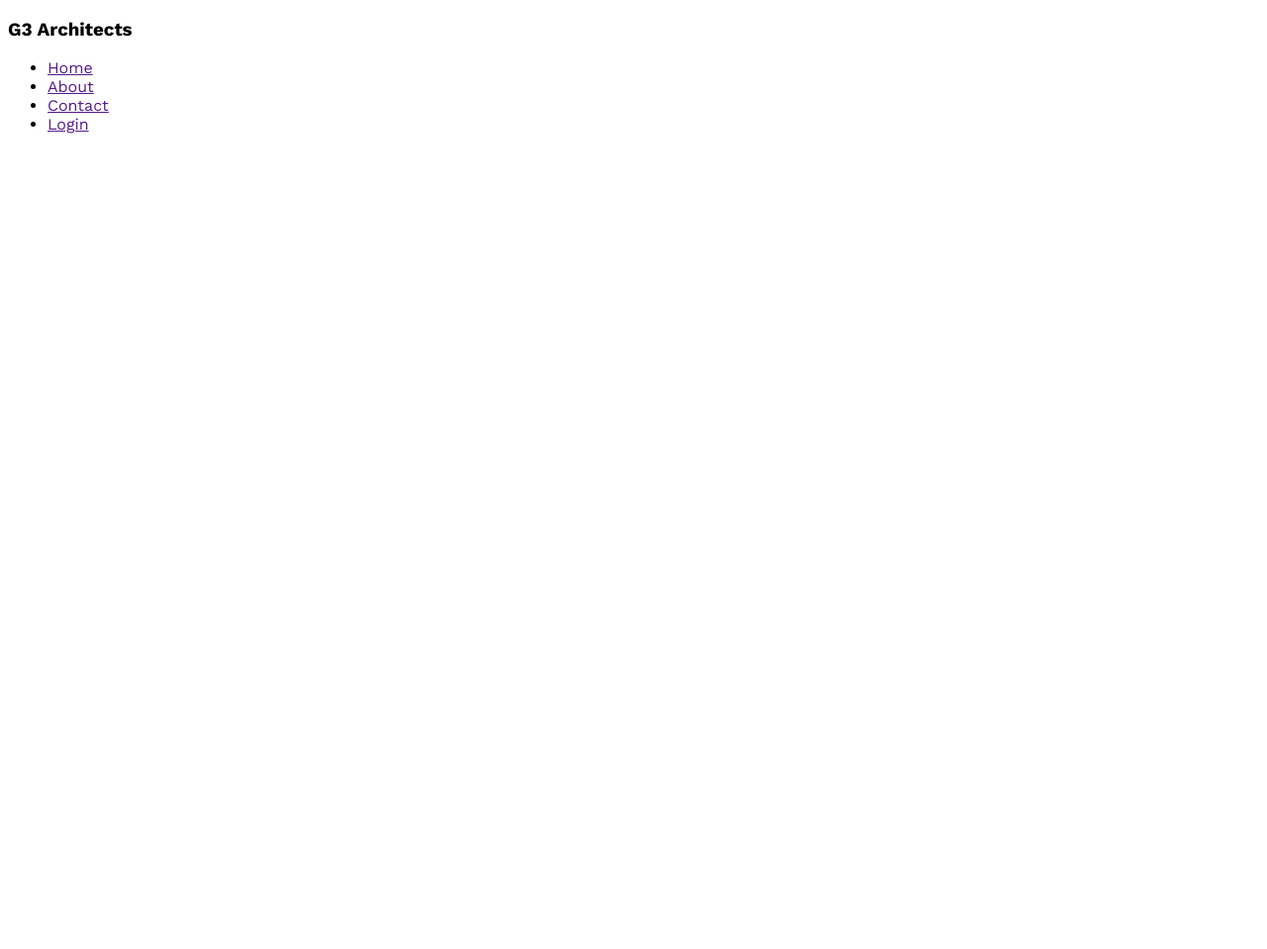
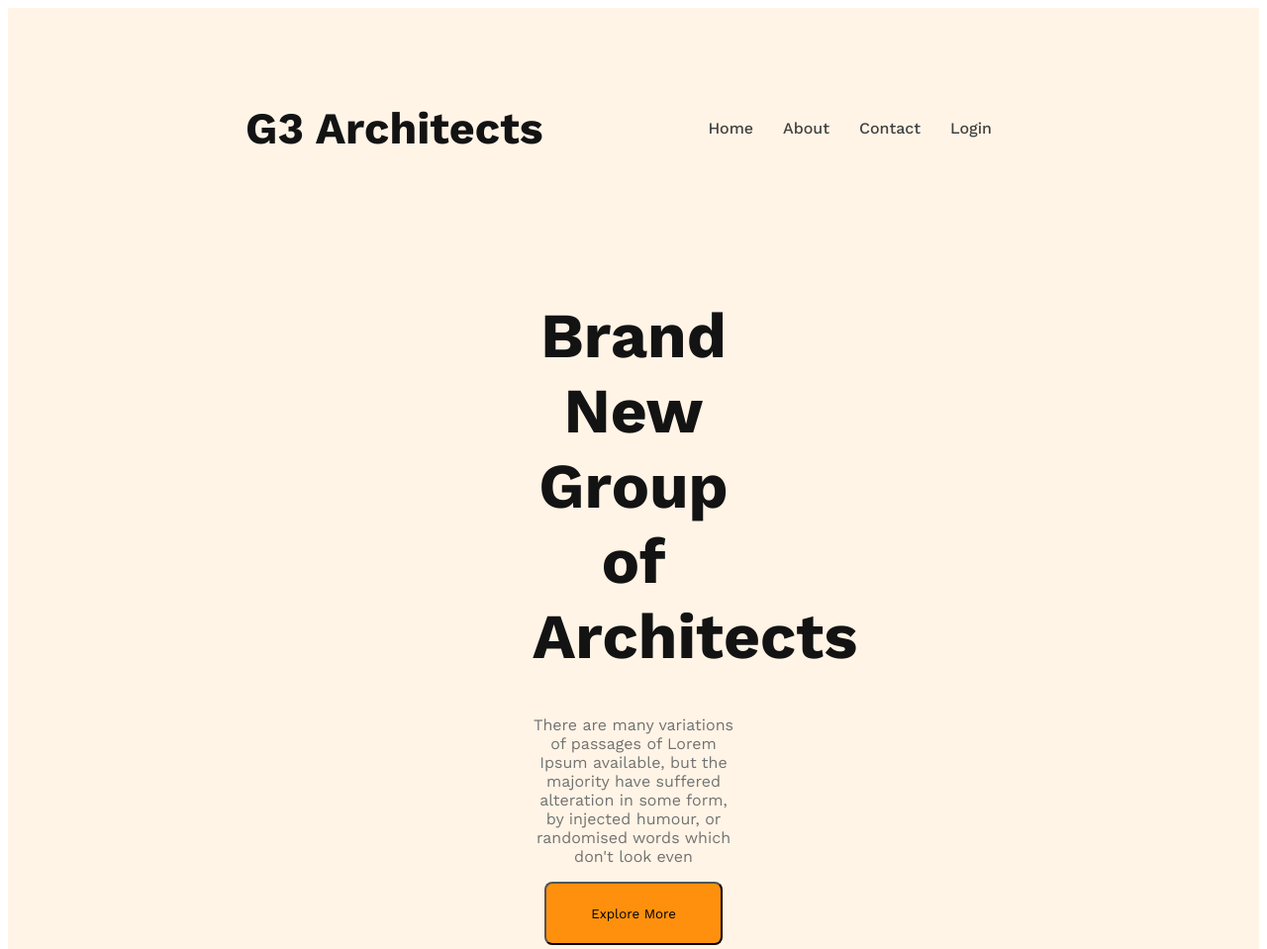
Before and after one commit to Shariyer132/g3-architects, a plain HTML site: page index.html in a window 1280 px wide. Shown: the top 959 px of the page at 99% size. Before the commit the page ends 800 px from the top, so only its background shows below. Drawn offline with nearby package versions, Linux system fonts and the light colour scheme.

Commit message:
add header

```diff
--- a/blog.css
+++ b/blog.css
@@ -3,3 +3,56 @@
   *{
     font-family: 'Work Sans', sans-serif;
   }
+header{
+    background: rgba(255, 144, 14, 0.10);
+    padding: 50px 240px;
+}
+nav{
+    display: flex;
+    justify-content: space-between;
+    align-items: center;
+}
+
+.nav-title{
+    color:#131313;
+    font-size: 2.8rem;
+    font-weight: 700;
+}
+
+nav > ul {
+    display: flex;
+}
+nav li{
+    list-style: none;
+    font-weight: 500;
+    font-size: 1rem;
+    margin-right: 30px;
+}
+nav li a{
+    text-decoration: none;
+    color: #424242;
+}
+/*banner styles*/
+.banner-title{
+    font-size: 4rem;
+    font-weight: 700;
+    color: #131313;
+}
+.banner-description{
+   color: #727272;
+}
+.banner-img{
+    width: 100%;
+}
+.banner-content{
+    text-align: center;
+    margin: 100px 290px 32px 290px ;
+    max-width: 800px;
+}
+/*common styles*/
+.btn-primary{
+    border-radius: 8px;
+background: #FF900E;
+width: 180px;
+height: 64px;
+}
--- a/index.html
+++ b/index.html
@@ -9,7 +9,7 @@
 <body>
     <header>
     <nav>
-        <h3>G3 Architects</h3>
+        <h3 class="nav-title">G3 Architects</h3>
         <ul>
             <li><a href="">Home</a></li>
             <li><a href="">About</a></li>
@@ -17,6 +17,16 @@
             <li><a href="">Login</a></li>
         </ul>
     </nav>
+    <div class="banner">
+        <div class="banner-content">
+            <h1 class="banner-title">Brand New Group of Architects</h1>
+        <p class="banner-description">
+            There are many variations of passages of Lorem Ipsum available, but the majority have suffered alteration in some form, by injected humour, or randomised words which don't look even
+        </p>
+        <button class="btn-primary">Explore More</button>
+    </div>
+        <img class="banner-img" src="images/banner.png" alt="">
+    </div>
 </header>
 <main>
 
```
